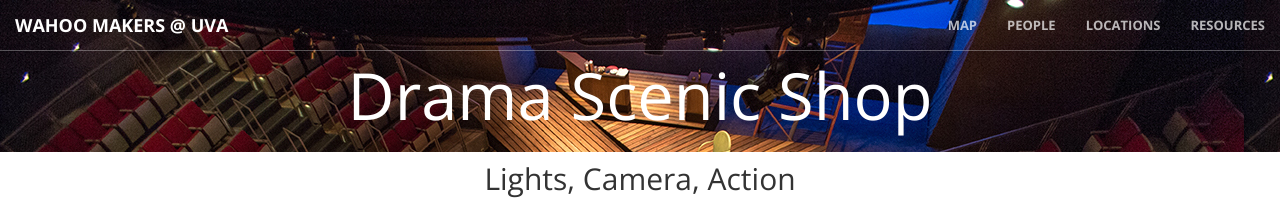
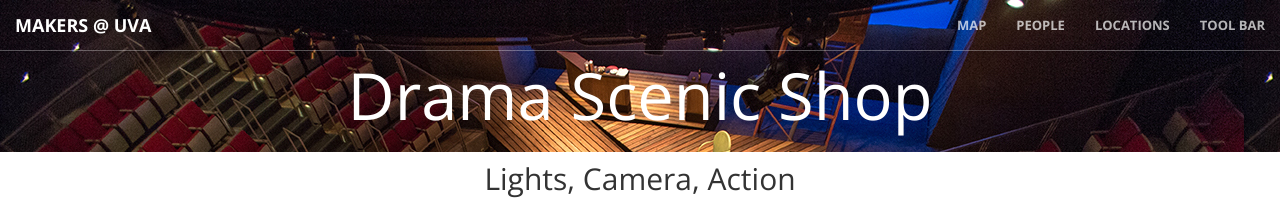
Before and after one commit to ammonshepherd/uva-makerspaces, a Jekyll site: the page built from drama.html, in a window 1280 px wide. Shown: the top 209 px of the page. Built offline with Jekyll 4.4.1, drawn with Linux system fonts in a browser that asks for light colours.

Commit message:
Remove Wahoo. Rename Resources to Tool Bar.

```diff
--- a/_includes/nav.html
+++ b/_includes/nav.html
@@ -8,7 +8,7 @@
                     <span class="icon-bar"></span>
                     <span class="icon-bar"></span>
                 </button>
-                <a class="navbar-brand page-scroll" href="/">Wahoo Makers @ UVA</a>
+                <a class="navbar-brand page-scroll" href="/">Makers @ UVA</a>
             </div>
 
             <!-- Collect the nav links, forms, and other content for toggling -->
@@ -24,7 +24,7 @@
                       <a href="{{ site.url }}/#locations">Locations</a>
                     </li>
                     <li>
-                      <a href="{{ site.url }}/#resources">Resources</a>
+                      <a href="{{ site.url }}/#tool-bar">Tool Bar</a>
                     </li>
                 </ul>
             </div>
--- a/_includes/resources.html
+++ b/_includes/toolbar.html
@@ -1,7 +1,7 @@
 <section class="bg-dark">
   <div class="text-center">
-    <a name="resources"></a>
-    <h2>Resources</h2>
+    <a name="tool-bar"></a>
+    <h2>Tool Bar</h2>
   </div>
 </section>
 
@@ -11,7 +11,7 @@
           <div class="col-lg-12 col-sm-12">
             <table class="table resources">
               <tr>
-                <th>Resources</th>
+                <th>Tools</th>
                 <th>Locations</th>
               </tr>
             {% for resource in site.data.resources %}
--- a/index.html
+++ b/index.html
@@ -1,13 +1,13 @@
 ---
 layout: default
-title: Wahoo Makers
+title: Tool Bar @ UVA
 ---
     <header>
         <div class="header-content">
             <div class="header-content-inner">
                 <h1>Places for Making @ UVA</h1>
                 <hr>
-                <p>A site for finding resources and learning about Makerspaces, Shops, and Labs at the University of Virginia.</p>
+                <p>A site for finding resources and learning about Makerspaces, Shops, Labs, and other spaces for making at the University of Virginia.</p>
             </div>
         </div>
     </header>
@@ -15,4 +15,4 @@ title: Wahoo Makers
     {% include map.html %}
     {% include people.html %}
     {% include locations.html %}
-    {% include resources.html %}
+    {% include toolbar.html %}
```
